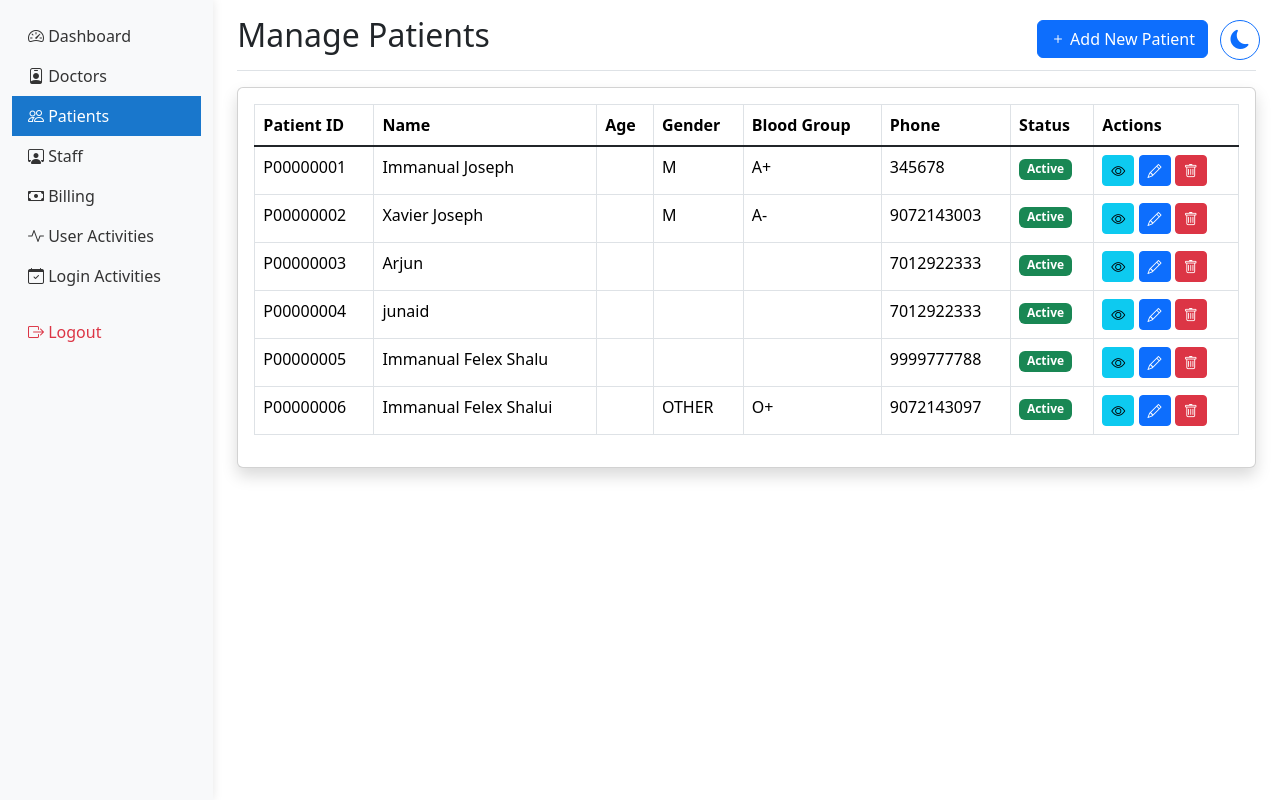
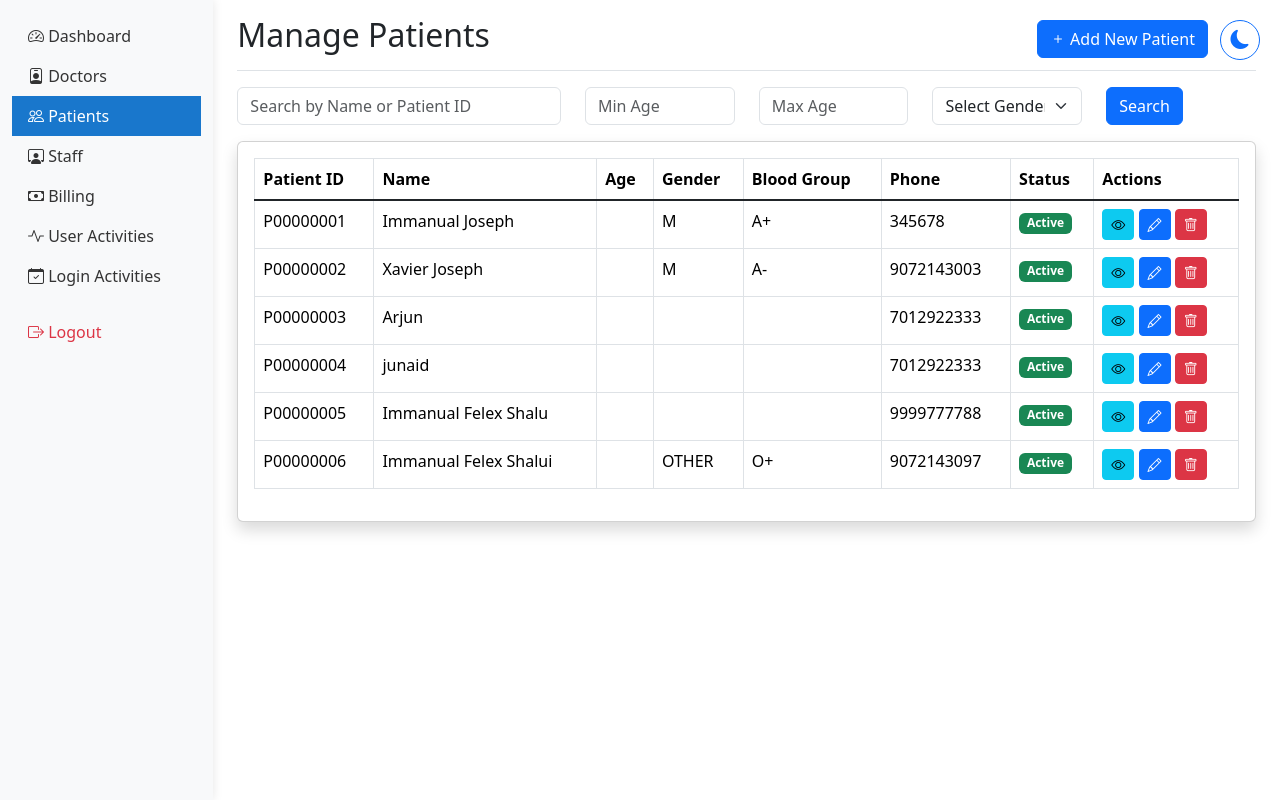
Before and after one commit to emmanuelshalu/medicio, a Django app: page /hosp_admin/patients/ in a window 1280 px wide. Run offline with Django 5.2, Linux system fonts and the light colour scheme; a user stored in the database is signed in; data comes from the database, SQL or seed files in the repository; both versions use the stored data as it was after the commit; some libraries are stand-ins or nearby versions.

Commit message:
Refactor patient management and enhance search functionality
- Updated `manage_patients` view to include search, age range, and gender filters for improved patient management.
- Added new URLs for viewing doctor details and managing patients in `urls.py`.
- Modified `doc_dashboard.html` to display Patient ID instead of Action for better clarity.
- Enhanced `manage_patients.html` template with a search form for filtering patients by name, ID, age, and gender.
- Removed outdated code related to patient creation from `manage_patients` view for cleaner implementation.

```diff
--- a/hmsproj/hmsapp/templates/shared/manage_patients.html
+++ b/hmsproj/hmsapp/templates/shared/manage_patients.html
@@ -22,6 +22,34 @@
     {% endfor %}
 </div>
 {% endif %}
+
+<!-- Add Search Form above the Patients Table -->
+<div class="mb-3">
+    <form id="searchForm" method="GET" action="{% url 'manage_patients' %}">
+        <div class="row">
+            <div class="col-md-4">
+                <input type="text" class="form-control" name="search" placeholder="Search by Name or Patient ID" value="{{ request.GET.search }}">
+            </div>
+            <div class="col-md-2">
+                <input type="number" class="form-control" name="min_age" placeholder="Min Age" value="{{ request.GET.min_age }}">
+            </div>
+            <div class="col-md-2">
+                <input type="number" class="form-control" name="max_age" placeholder="Max Age" value="{{ request.GET.max_age }}">
+            </div>
+            <div class="col-md-2">
+                <select class="form-select" name="gender">
+                    <option value="">Select Gender</option>
+                    <option value="M" {% if request.GET.gender == 'M' %}selected{% endif %}>Male</option>
+                    <option value="F" {% if request.GET.gender == 'F' %}selected{% endif %}>Female</option>
+                    <option value="O" {% if request.GET.gender == 'O' %}selected{% endif %}>Other</option>
+                </select>
+            </div>
+            <div class="col-md-2">
+                <button type="submit" class="btn btn-primary">Search</button>
+            </div>
+        </div>
+    </form>
+</div>
 
 <!-- Patients Table -->
 <div class="card shadow mb-4">
--- a/hmsproj/hmsapp/urls.py
+++ b/hmsproj/hmsapp/urls.py
@@ -16,6 +16,10 @@ urlpatterns = [
     path('book-appointment/', views.book_appointment, name='book_appointment'),
     path('get-doctors/<int:specialty_id>/', views.get_doctors, name='get_doctors'),
 
+    # Shared URLs
+    path('hosp_admin/doctors/<int:doctor_id>/view/', views.view_doctor, name='view_doctor'),
+    path('hosp_admin/patients/', views.manage_patients, name='manage_patients'),
+
     # Doctor URLs
     path('doctor/dashboard/', views.doctor_dashboard, name='doctor_dashboard'),
     path('doctor/profile/', views.doctor_profile, name='doctor_profile'),
@@ -29,16 +33,14 @@ urlpatterns = [
     # Hospital Admin URLs
     path('hosp_admin/dashboard/', views.admin_dashboard, name='admin_dashboard'),
     path('hosp_admin/doctors/', views.manage_doctors, name='manage_doctors'),
-    path('hosp_admin/doctors/<int:doctor_id>/view/', views.view_doctor, name='view_doctor'),
+
     path('hosp_admin/doctors/<int:doctor_id>/edit/', views.edit_doctor, name='edit_doctor'),
     path('hosp_admin/doctors/<int:doctor_id>/delete/', views.delete_doctor, name='delete_doctor'),
-    path('hosp_admin/patients/', views.manage_patients, name='manage_patients'),
+
     # path('hosp_admin/patients/add/', views.add_patient, name='add_patient'),
     path('hosp_admin/patients/<int:patient_id>/view/', views.view_patient, name='view_patient'),
     path('hosp_admin/patients/<int:patient_id>/edit/', views.edit_patient, name='edit_patient'),
     path('hosp_admin/patients/<int:patient_id>/delete/', views.delete_patient, name='delete_patient'),
-    # path('hosp_admin/admins/', views.manage_admins, name='manage_admins'),
-    # path('hosp_admin/users/', views.manage_users, name='manage_users'),
     path('hosp_admin/appointments/', views.manage_appointments, name='manage_appointments'),
     path('hosp_admin/appointments/<int:appointment_id>/view/', views.view_appointment, name='view_appointment'),
     path('hosp_admin/appointments/<int:appointment_id>/edit/', views.edit_appointment, name='edit_appointment'),
--- a/hmsproj/hmsapp/views.py
+++ b/hmsproj/hmsapp/views.py
@@ -370,61 +370,26 @@ def manage_doctors(request):
 @login_required
 @user_passes_test(lambda u: u.groups.filter(name__in=['Staff', 'Administrators', 'Doctors']).exists())
 def manage_patients(request):
-    if request.method == 'POST':
-        print("POST request received")
-        print("Form data:", request.POST)
-        try:
-            # Create User account
-            user = User.objects.create_user(
-                username=request.POST['email'],
-                email=request.POST['email'],
-                password=request.POST['password'],
-                first_name=request.POST['first_name'],
-                last_name=request.POST['last_name']
-            )
-            print("User created:", user)
+    search = request.GET.get('search', '')
+    min_age = request.GET.get('min_age', None)
+    max_age = request.GET.get('max_age', None)
+    gender = request.GET.get('gender', '')
 
-            # Calculate date of birth from age
-            age = int(request.POST['age'])
-            date_of_birth = datetime.now() - timedelta(days=age*365)
+    patients = Patient.objects.all()
 
-            # Create Patient profile with only the fields that exist in your model
-            patient = Patient(
-                user=user,
-                patient_name=f"{user.first_name} {user.last_name}",
-                date_of_birth=date_of_birth,
-                blood_group=request.POST['blood_group'],
-                gender=request.POST['gender'].upper(),
-                nationality='Not Specified',
-                phone_number=request.POST['phone_number'],
-                address=request.POST['address'],
-                emergency_contact_name='Not Specified',
-                emergency_contact_phone='Not Specified',
-                medical_history=''
-            )
+    if search:
+        patients = patients.filter(Q(user__first_name__icontains=search) | Q(user__last_name__icontains=search) | Q(patient_id__icontains=search))
 
-            if 'profile_picture' in request.FILES:
-                patient.profile_picture = request.FILES['profile_picture']
+    if min_age:
+        patients = patients.filter(age__gte=min_age)
 
-            patient.save()
-            print("Patient created:", patient)
-            messages.success(request, 'Patient added successfully!')
-            return redirect('manage_patients')
+    if max_age:
+        patients = patients.filter(age__lte=max_age)
 
-        except Exception as e:
-            print("Error:", str(e))
-            if 'user' in locals():
-                user.delete()
-            messages.error(request, f'Error adding patient: {str(e)}')
-            return redirect('manage_patients')
+    if gender:
+        patients = patients.filter(gender=gender)
 
-    # For GET requests
-    patients = Patient.objects.all()
-    context = {
-        'patients': patients
-    }
-
-    return render(request, 'shared/manage_patients.html', context)
+    return render(request, 'shared/manage_patients.html', {'patients': patients, 'request': request})
 
 @login_required
 @user_passes_test(lambda u: u.groups.filter(name__in=['Staff', 'Administrators', 'Doctors']).exists())
```
Also changed, not shown: hmsproj/hmsapp/templates/doctor/doc_dashboard.html (+2 -7 lines), hmsproj/db.sqlite3.
